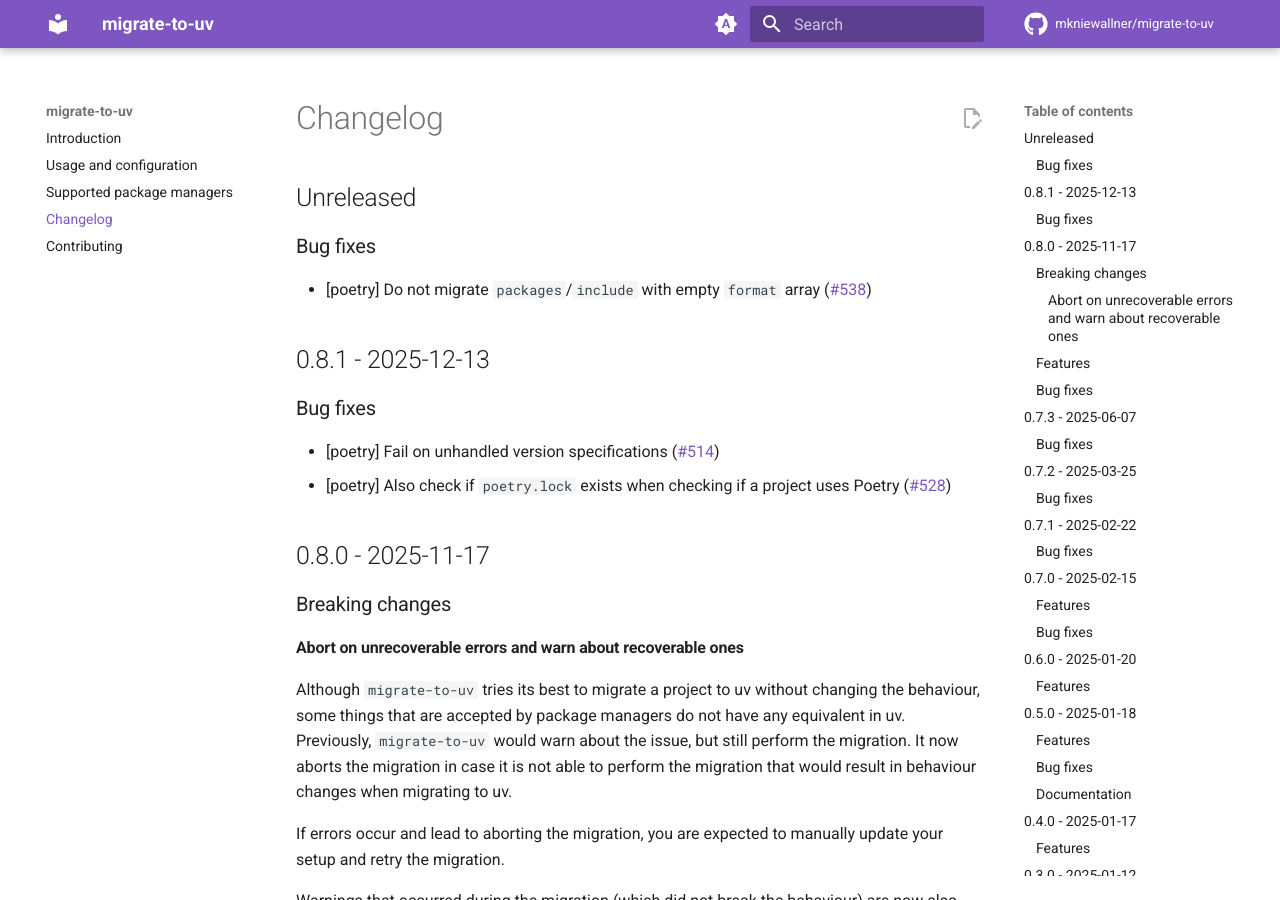
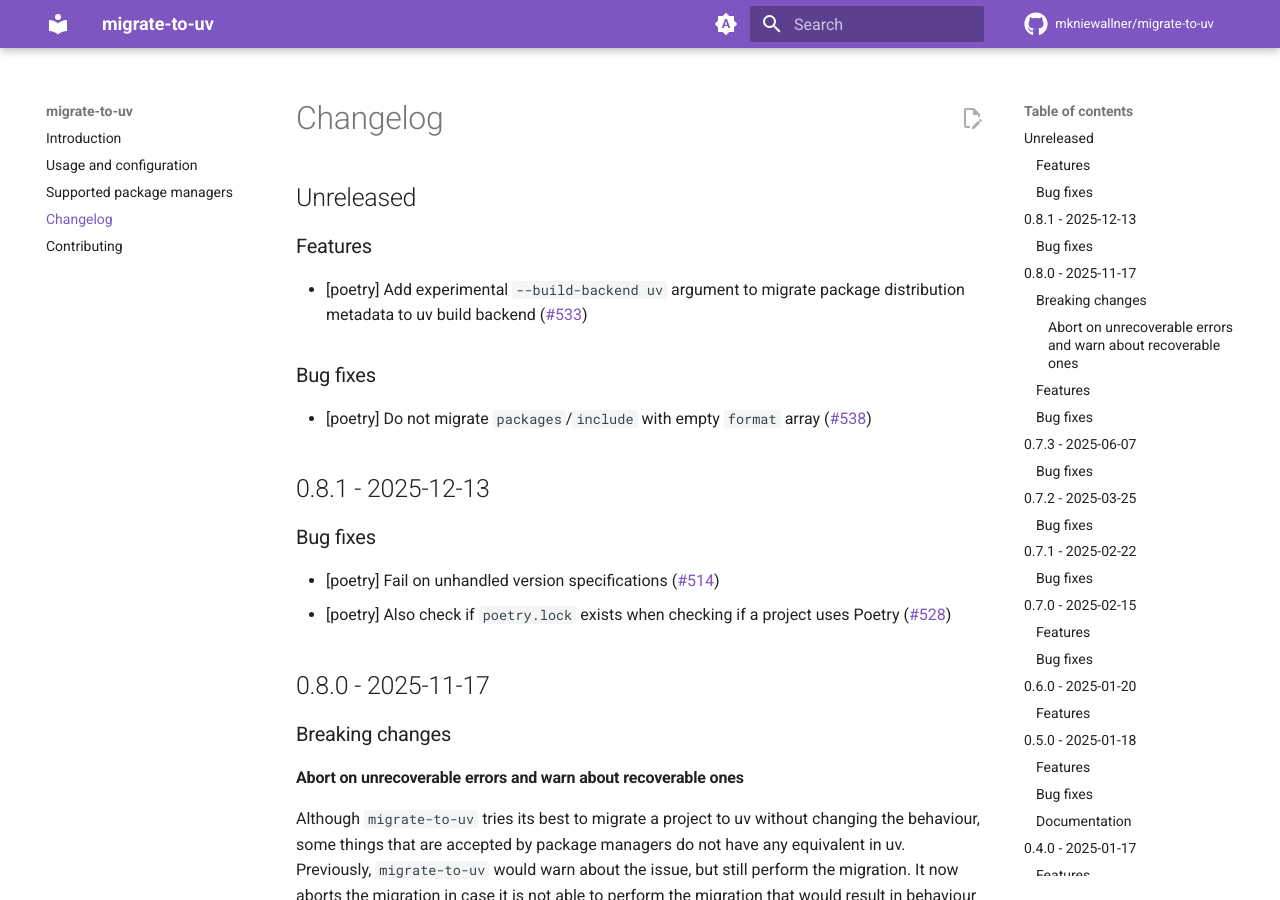
Before and after one commit to mkniewallner/migrate-to-uv, an MkDocs documentation site: the page built from docs/CHANGELOG.md, in a window 1280 px wide and 900 px high. Built offline with MkDocs 1.6.1 and Material for MkDocs 9.7.7, drawn with Linux system fonts in a browser that asks for light colours; comment, search, counter and statistics services are not loaded.

Commit message:
docs: add changelog entry

```diff
--- a/docs/CHANGELOG.md
+++ b/docs/CHANGELOG.md
@@ -1,6 +1,10 @@
 # Changelog
 
 ## Unreleased
+
+### Features
+
+* [poetry] Add experimental `--build-backend uv` argument to migrate package distribution metadata to uv build backend ([#533](https://github.com/mkniewallner/migrate-to-uv/pull/533))
 
 ### Bug fixes
 
```
Also changed, not shown: CHANGELOG.md (+4 -0 lines).
